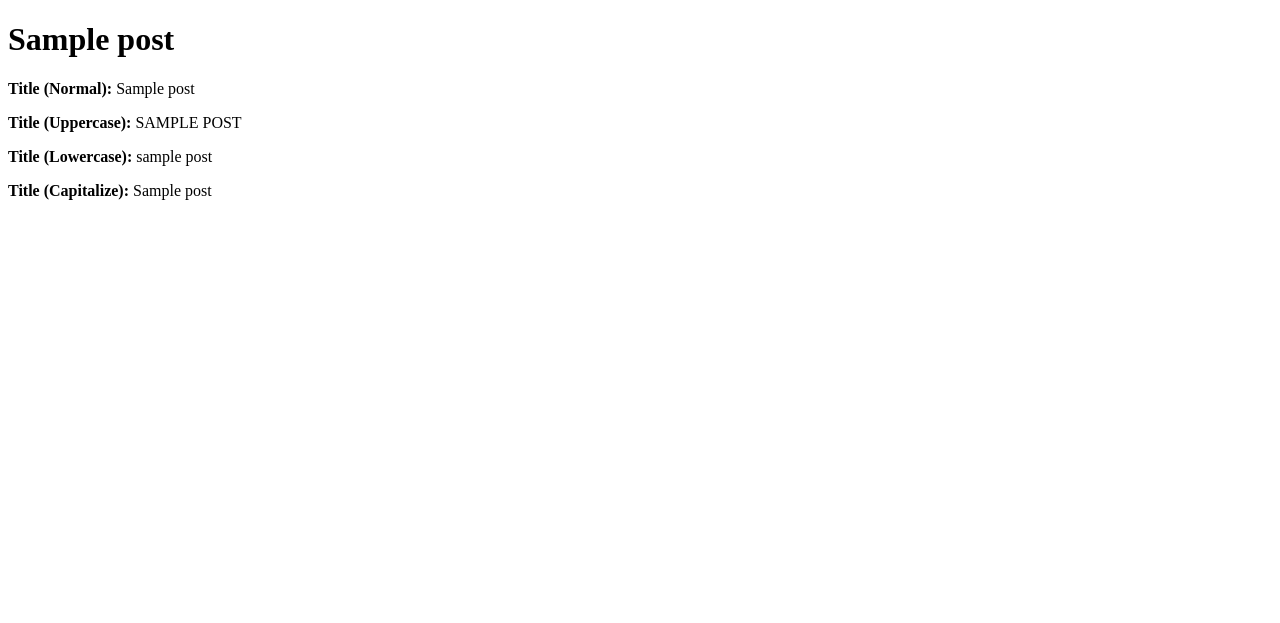
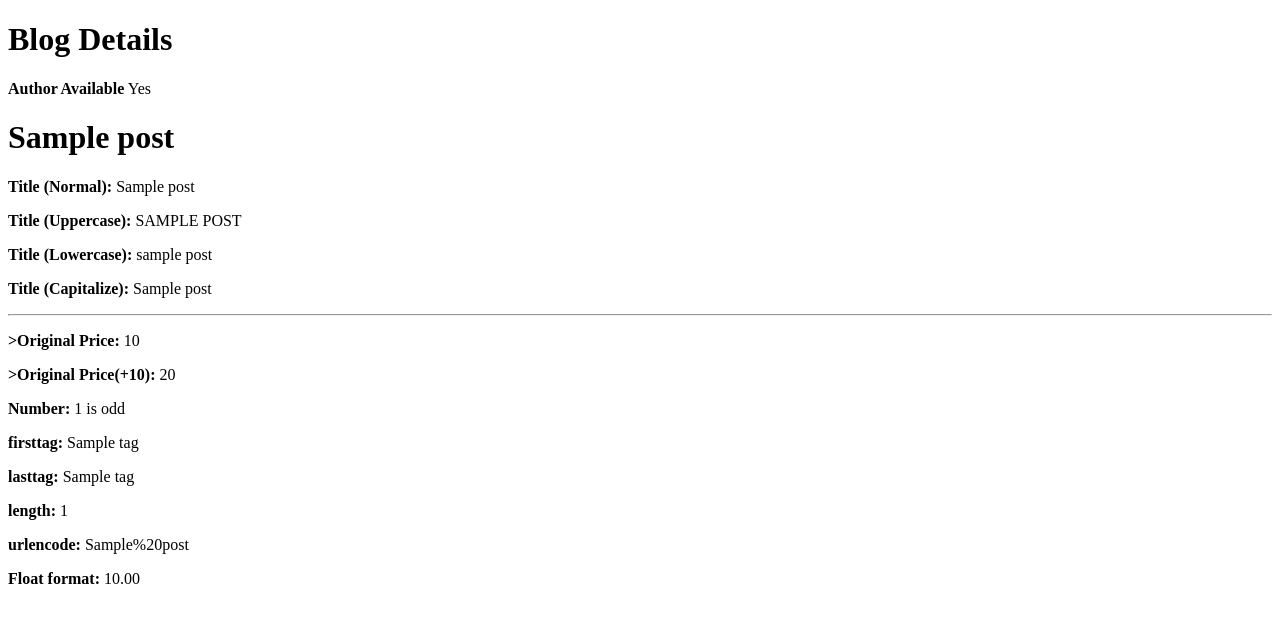
Before and after one commit to rajneeshkumar05/my-django-project, a Django app: template myproject5/blog/templates/blog/blog_details.html in a window 1280 px wide. Shown: the top 623 px of the page. Run offline with Django 5.2, Linux system fonts and the light colour scheme; the template is opened without the code that fills it: most values are stand-ins (such as "Sample title", 1, 10 or a date in 2020).

Commit message:
updated code

```diff
--- a/myproject5/blog/templates/blog/blog_details.html
+++ b/myproject5/blog/templates/blog/blog_details.html
@@ -6,6 +6,9 @@
     <title>{% block title %}My Project{% endblock %}</title>
 </head>
 <body>
+        {% comment %} Blog filter page {% endcomment %}
+        <h1>Blog Details</h1>
+            <p><b>Author Available</b> {{ post.author | yesno:"Yes,No,Maybe" }} </p>
         <h1>{{ post.title }}</h1>
 
         {%comment %} Text filter {% endcomment %}
@@ -13,5 +16,30 @@
         <p><b> Title (Uppercase): </b>{{post.title|upper}}</p>
         <p><b> Title (Lowercase): </b>{{post.title|lower}}</p>
         <p><b> Title (Capitalize): </b>{{post.title|capfirst}}</p>
+
+        <hr>
+        {%comment %} addition {% endcomment %}
+        <p><b>>Original Price:</b> {{post.price}}</p>
+        <p><b>>Original Price(+10):</b> {{post.price | add:10}}</p>
+
+
+        {%comment %} division by {% endcomment %}
+
+        {% if post.number|divisibleby:2 %}
+            <p><b>Number:</b> {{post.number}} is even</p>
+        {% else %}
+            <p><b>Number:</b> {{post.number}} is odd</p>
+        {% endif %}
+
+        {%comment %} List filter {% endcomment %}
+        <p><b>firsttag:</b> {{post.tags | first}}</p>
+        <p><b>lasttag:</b> {{post.tags | last}}</p>
+        <p><b>length:</b> {{post.tags | length}}</p>
+
+        {%comment %} encoding and formatting {% endcomment %}
+        <p><b>urlencode:</b> {{post.title | urlencode}}</p>
+        <p><b>Float format:</b> {{post.price | floatformat:2}}</p>
+
+
 </body>
 </html>
--- a/myproject5/blog/views.py
+++ b/myproject5/blog/views.py
@@ -7,9 +7,12 @@ def blog_details(request):
     post = {
         "title": "My First Blog Post",
         "content": "This is the content of my first blog post.",
-        "author": None,
+        "author": "yes",
         'comment_count': 4,
         "date_posted": datetime.now(),
+        "price": 19.99,
+        "number": 10,
+        'tags': ['django', 'python', 'web development'],
     }
     return render(request, 'blog/blog_details.html',{"post":post})
 # Create your views here.
--- a/myproject5/myproject5/urls.py
+++ b/myproject5/myproject5/urls.py
@@ -19,5 +19,5 @@ from django.urls import path,include
 
 urlpatterns = [
     path('admin/', admin.site.urls),
-    path('blog/', include('blog.urls'))
+    path('', include('blog.urls'))
 ]
```
